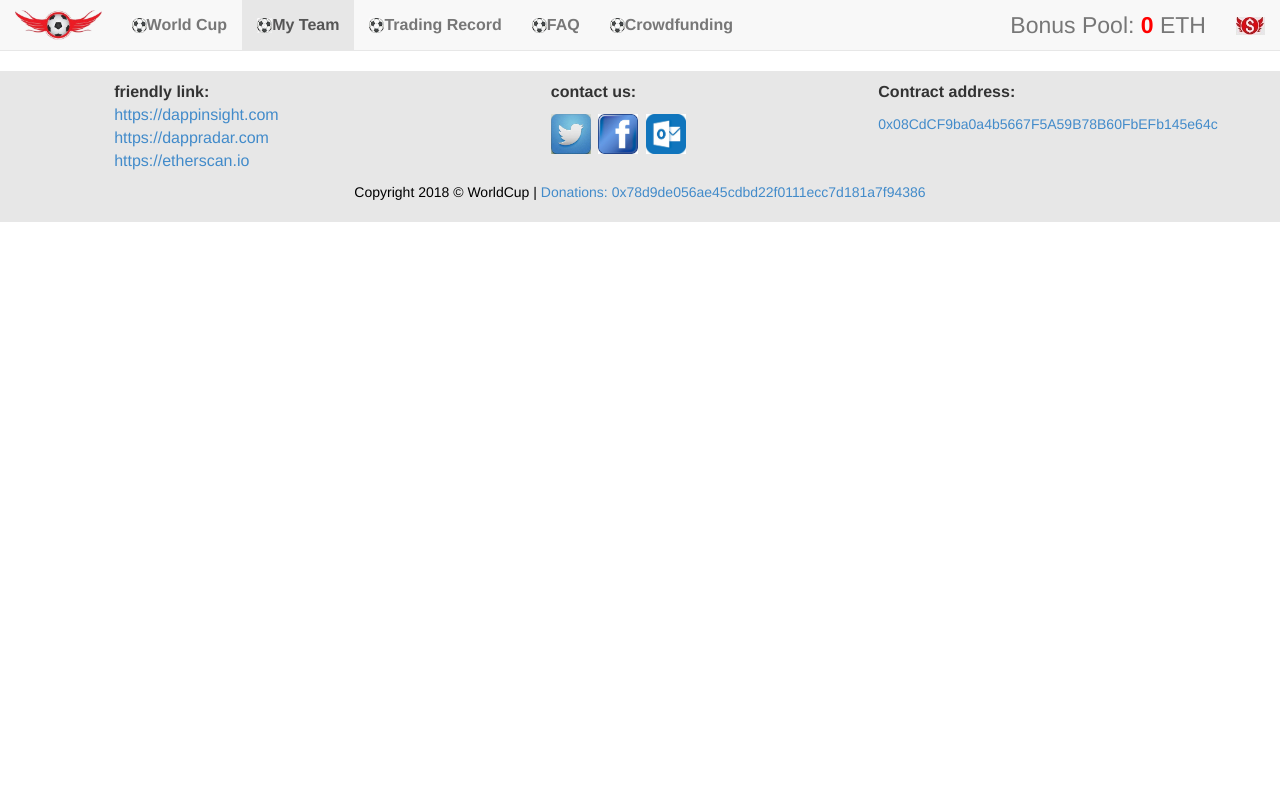
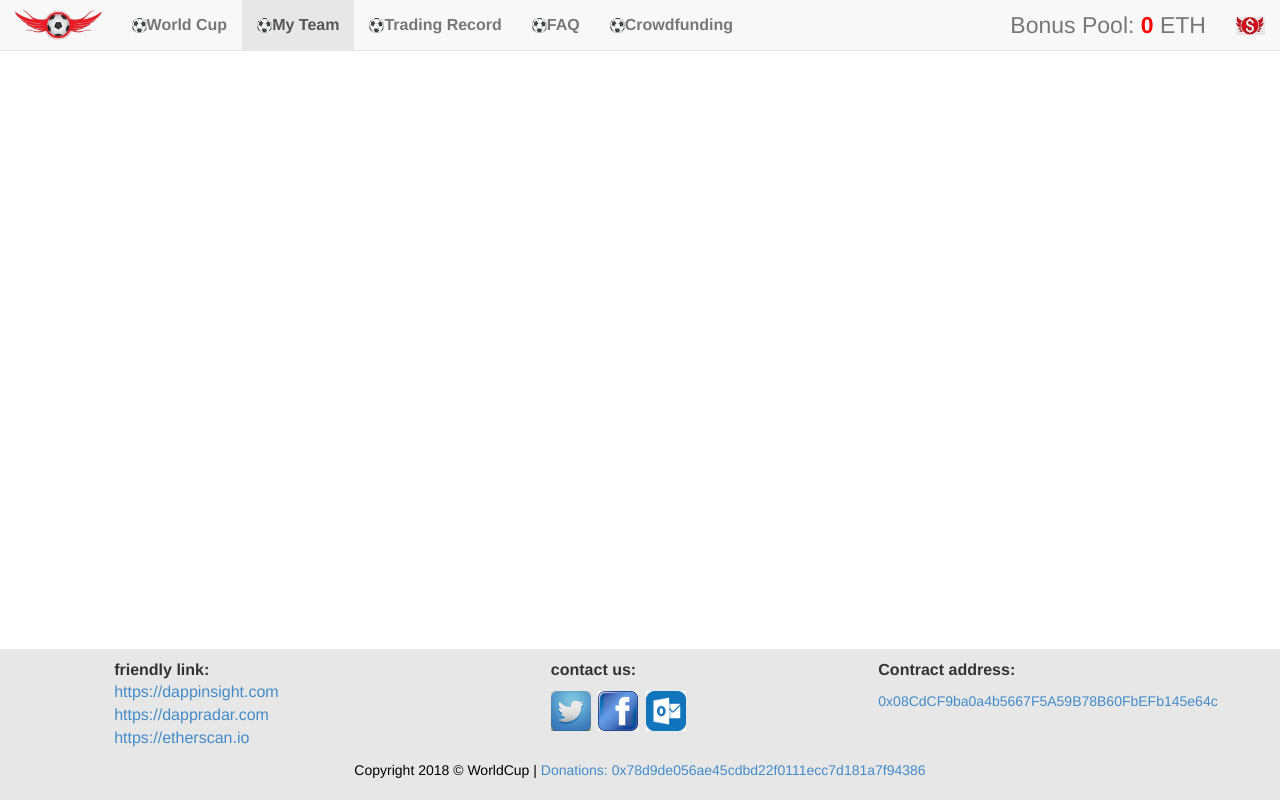
Before and after one commit to 2018WorldCup/2018WorldCup.github.io, a plain HTML site: page myteam.html in a window 1280 px wide. Drawn offline with nearby package versions, Linux system fonts and the light colour scheme; no server answers.

Commit message:
Update myteam.html

```diff
--- a/myteam.html
+++ b/myteam.html
@@ -69,8 +69,8 @@
 			  }
 			}
 
-			footerPosition();
-			$(window).resize(footerPosition);
+			//footerPosition();
+			//$(window).resize(footerPosition);
 
 			/*function footerPosition(){
 			  $("footer").removeClass("fixed-footer");
```
